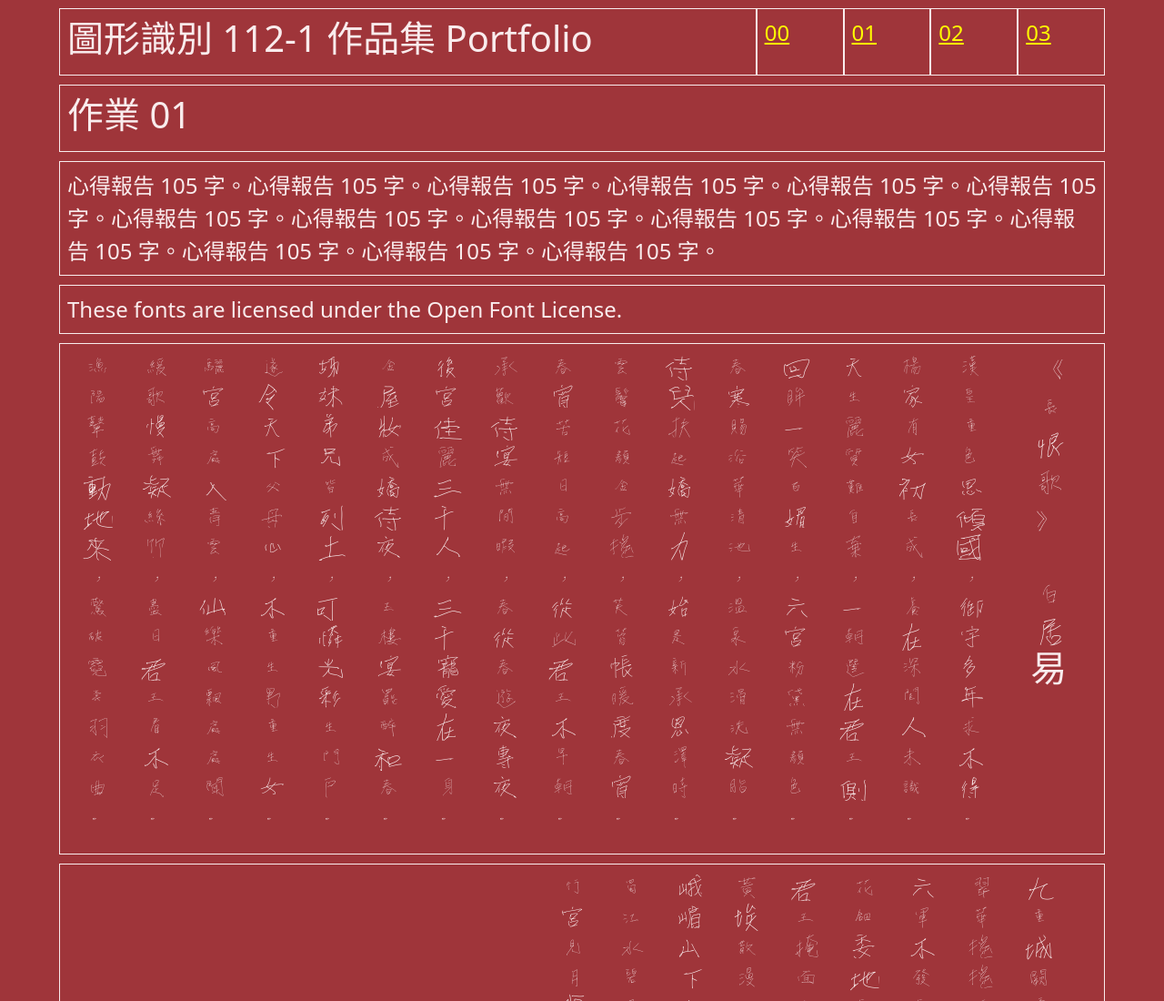
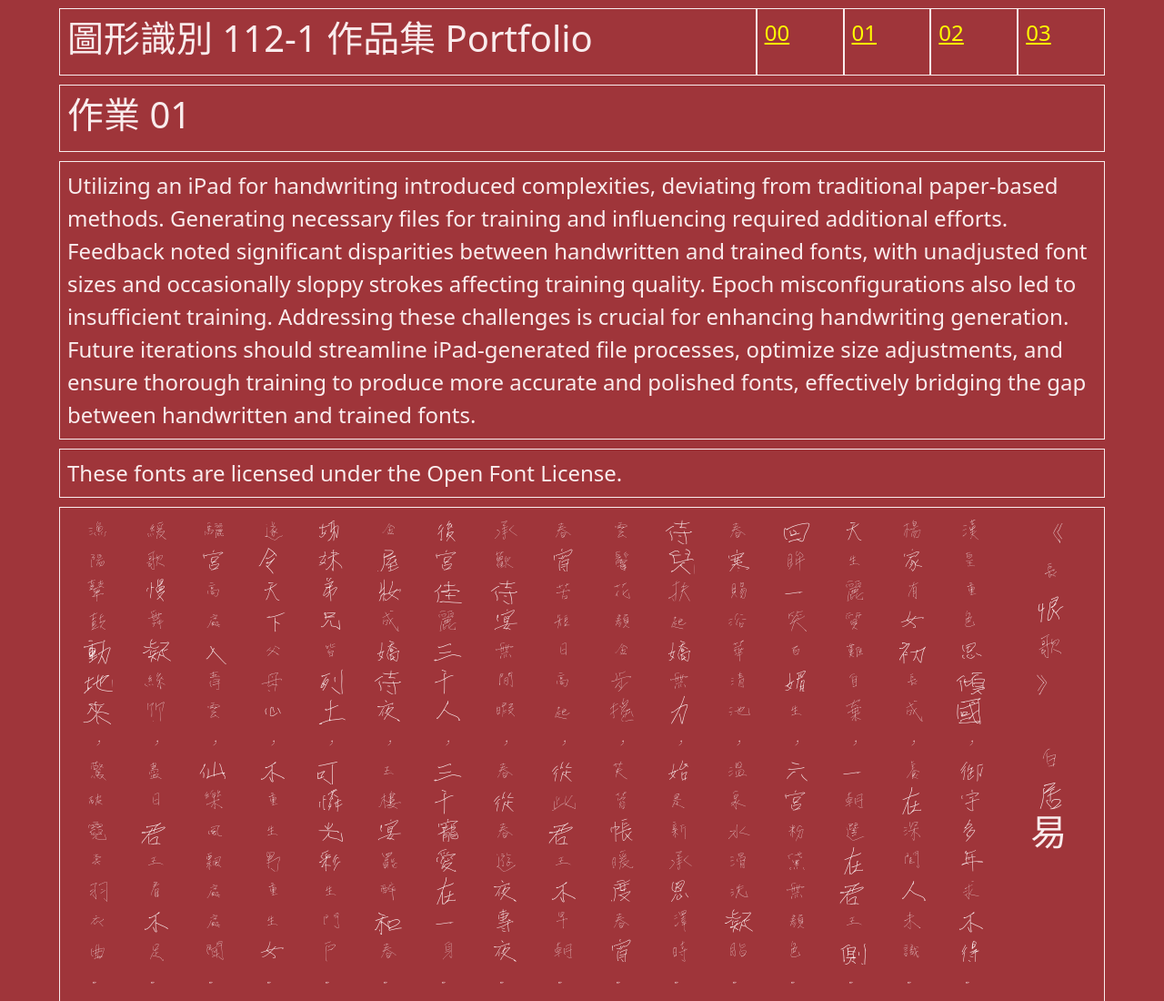
Before and after one commit to qwesdop/pr2023f, a plain HTML site: page hw01/index.html in a window 1280 px wide. Shown: the top 1100 px of the page at 91% size. Drawn offline with nearby package versions, Linux system fonts and the light colour scheme.

Commit message:
Update index.html

```diff
--- a/hw01/index.html
+++ b/hw01/index.html
@@ -156,7 +156,7 @@ img:hover {
   <!-- ------------------------------------------------>
   <div class="row hw12">
     <div class="col-md-12 twenty">
-      心得報告 105 字。心得報告 105 字。心得報告 105 字。心得報告 105 字。心得報告 105 字。心得報告 105 字。心得報告 105 字。心得報告 105 字。心得報告 105 字。心得報告 105 字。心得報告 105 字。心得報告 105 字。心得報告 105 字。心得報告 105 字。心得報告 105 字。
+      Utilizing an iPad for handwriting introduced complexities, deviating from traditional paper-based methods. Generating necessary files for training and influencing required additional efforts. Feedback noted significant disparities between handwritten and trained fonts, with unadjusted font sizes and occasionally sloppy strokes affecting training quality. Epoch misconfigurations also led to insufficient training. Addressing these challenges is crucial for enhancing handwriting generation. Future iterations should streamline iPad-generated file processes, optimize size adjustments, and ensure thorough training to produce more accurate and polished fonts, effectively bridging the gap between handwritten and trained fonts.
     </div>
   </div>
 
```
